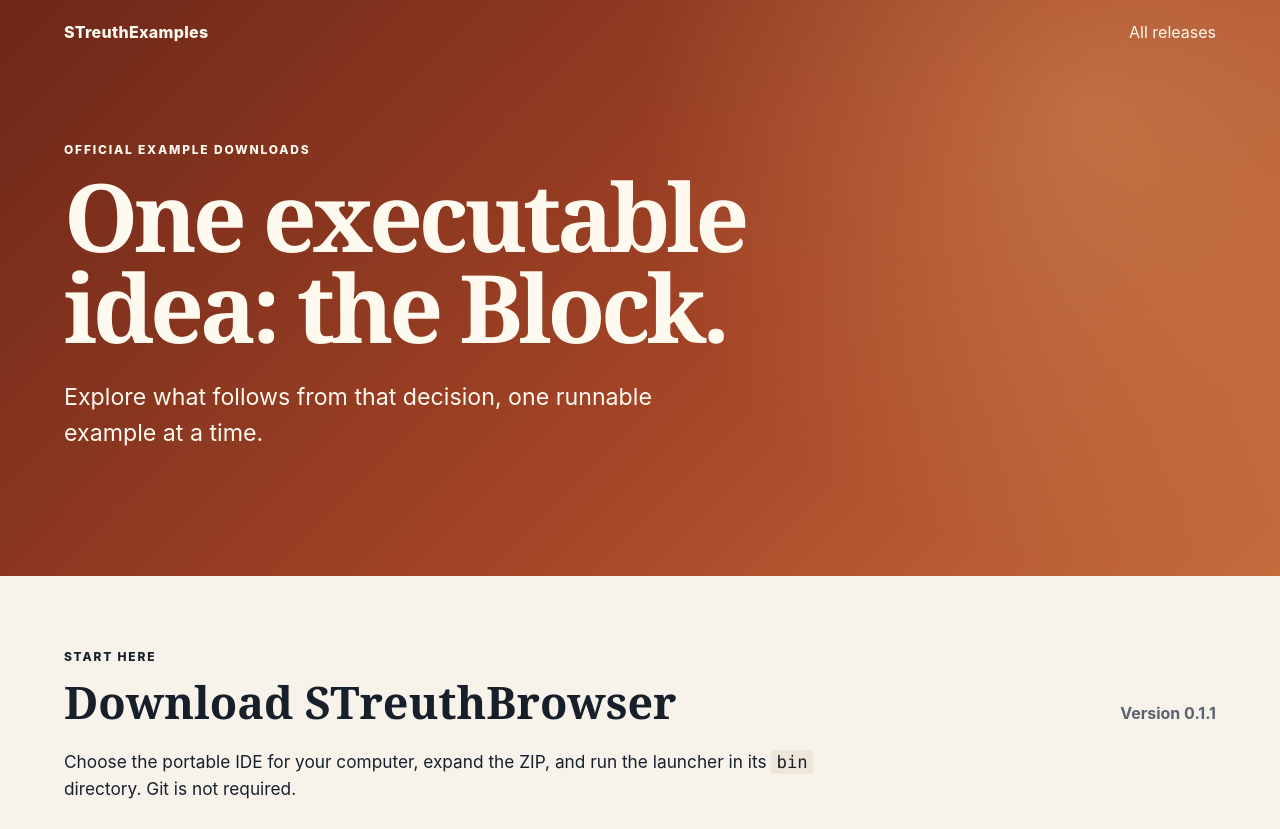
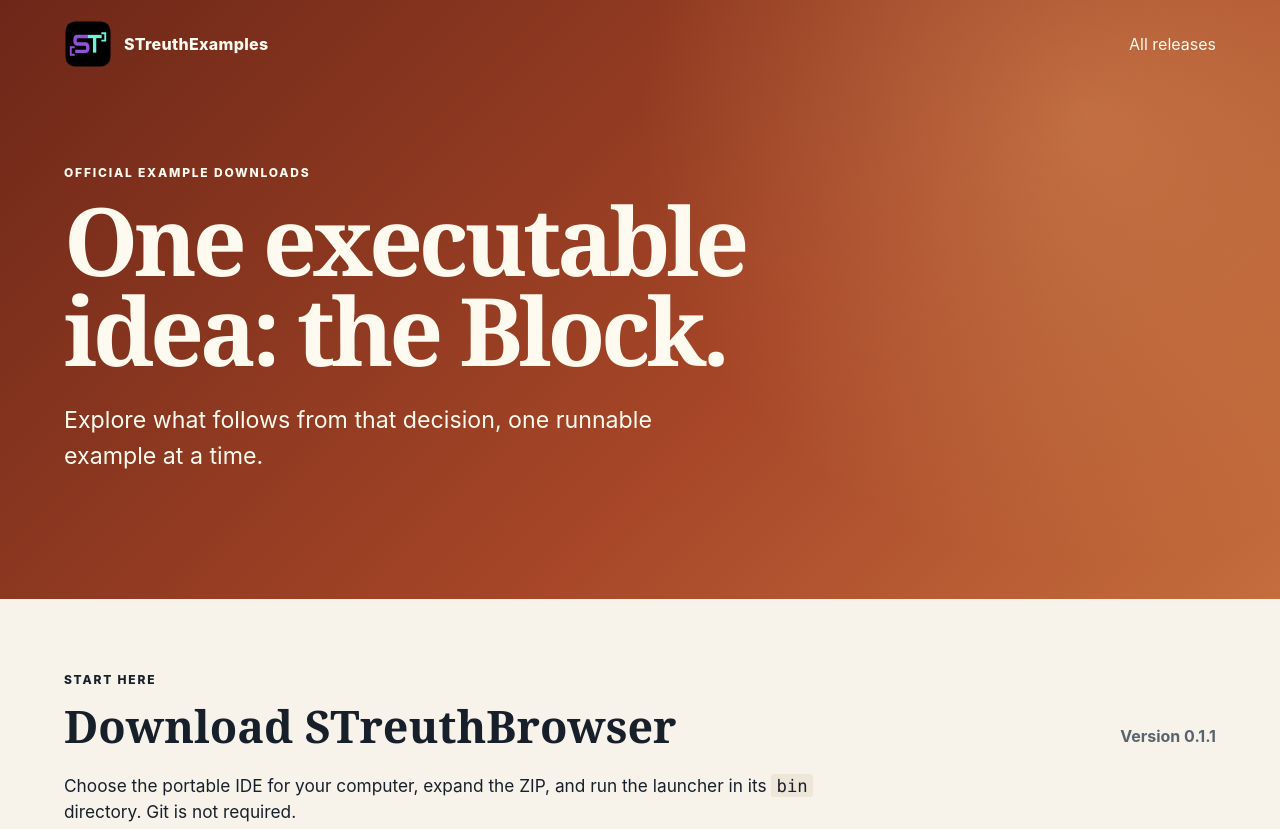
Before and after one commit to streuth/STreuthExamples, a plain HTML site: page site/index.html in a window 1280 px wide. Shown: the top 829 px of the page. Drawn offline with Linux system fonts and the light colour scheme; files whose address does not match are found by name.

Commit message:
Show the STreuth logo in the site header

```diff
--- a/site/index.html
+++ b/site/index.html
@@ -19,7 +19,10 @@
 <body>
   <header class="masthead">
     <nav aria-label="Primary">
-      <a class="wordmark" href="https://github.com/streuth/STreuthExamples">STreuthExamples</a>
+      <a class="wordmark" href="https://github.com/streuth/STreuthExamples">
+        <img src="streuth-logo.svg" width="48" height="48" alt="">
+        <span>STreuthExamples</span>
+      </a>
       <a href="https://github.com/streuth/STreuthExamples/releases">All releases</a>
     </nav>
     <div class="hero">
--- a/site/styles.css
+++ b/site/styles.css
@@ -41,7 +41,8 @@
 }
 
 nav a { color: inherit; text-decoration: none; }
-.wordmark { font-weight: 800; letter-spacing: 0.02em; }
+.wordmark { display: inline-flex; align-items: center; gap: 0.75rem; font-weight: 800; letter-spacing: 0.02em; }
+.wordmark img { width: 3rem; height: 3rem; flex: none; }
 
 .hero { max-width: 54rem; padding: 6rem 0 6.5rem; }
 .hero h1 { max-width: 14ch; margin: 0; font: 800 clamp(2.7rem, 8vw, 5.9rem)/0.96 Georgia, serif; letter-spacing: -0.045em; }
```
Also changed, not shown: site/streuth-logo.svg (added), 2 other files.
